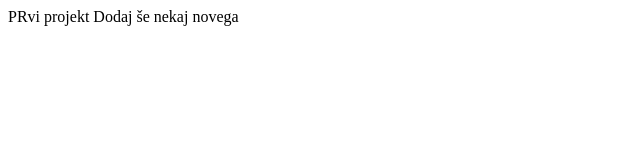
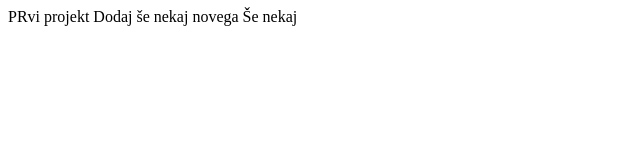
Before and after one commit to dusanMater/projekt01, a plain HTML site: page test.html in a window 1280 px wide. Shown: the full height of the page, 0-640 px from the left. Drawn offline with Linux system fonts and the light colour scheme.

Commit message:
Update test.html
Drugi comit

```diff
--- a/test.html
+++ b/test.html
@@ -9,5 +9,6 @@
 <body>
     PRvi projekt
     Dodaj še nekaj novega
+    Še nekaj
 </body>
 </html>
```
